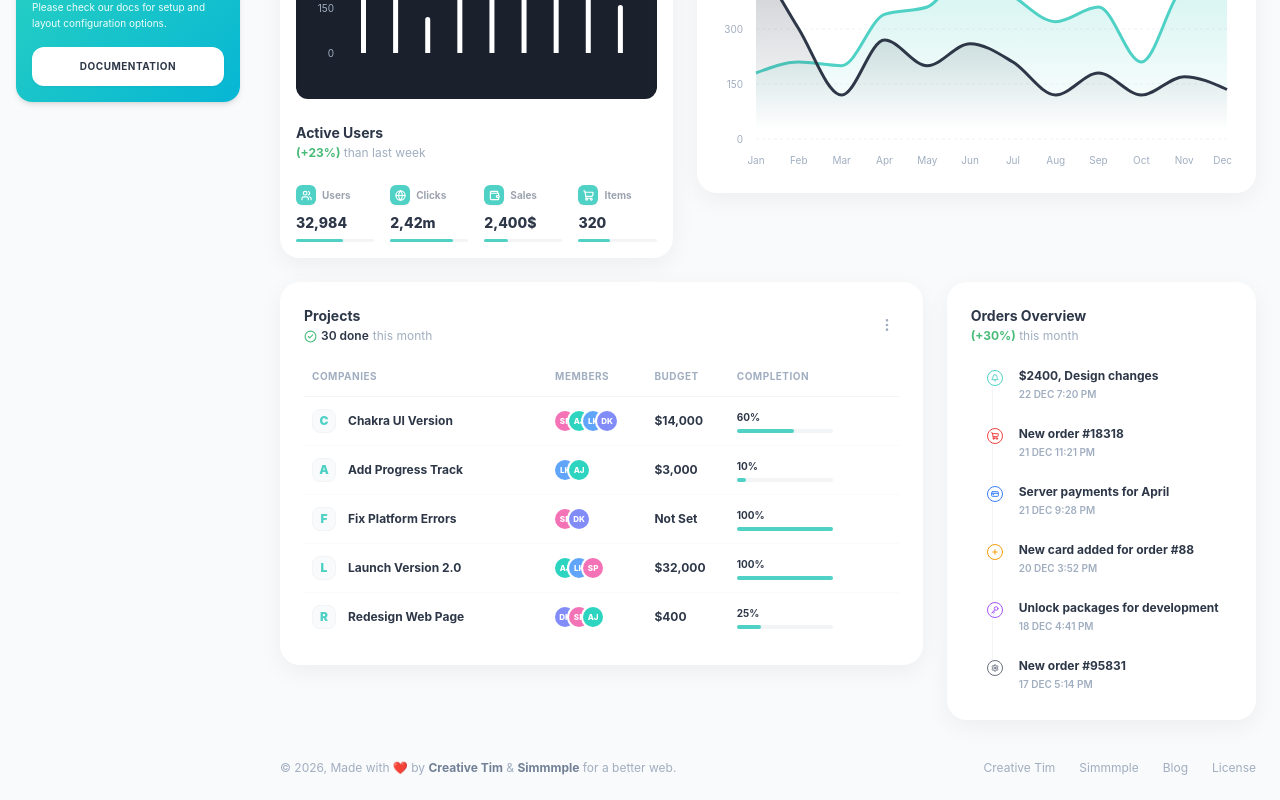
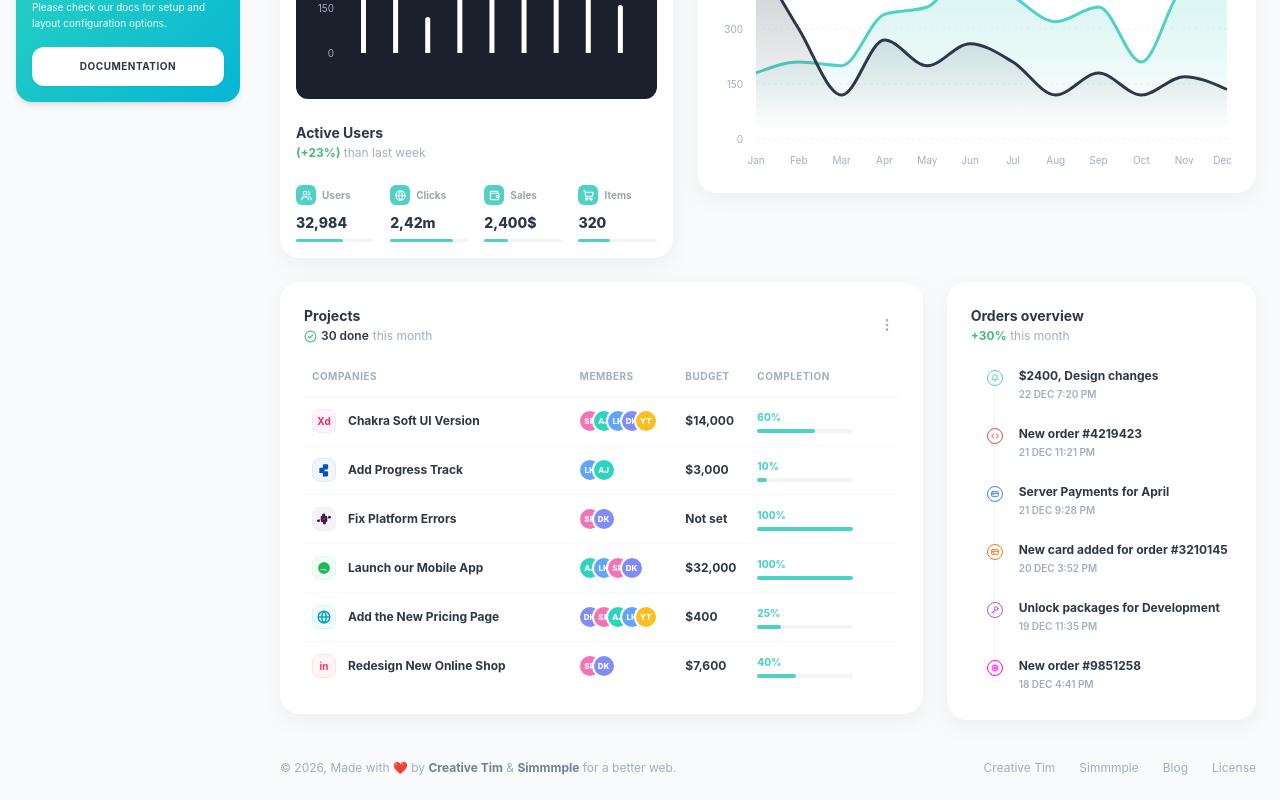
Before and after one commit to shantopaul/Purity-UI-Dashboard, a React (Vite) app: page /dashboard in a window 1280 px wide. Shown: the part 674-1474 px from the top of the page. Built offline with nearby package versions, Linux system fonts and the light colour scheme.

Commit message:
Align projects table data and orders timeline with design mockup

```diff
--- a/src/components/dashboard/MiniProjectsTable.jsx
+++ b/src/components/dashboard/MiniProjectsTable.jsx
@@ -2,39 +2,46 @@ import { CheckCircle2, MoreVertical } from "lucide-react";
 
 const projects = [
   {
-    name: "Chakra UI Version",
+    name: "Chakra Soft UI Version",
     budget: "$14,000",
     progress: 60,
-    members: ["SP", "AJ", "LK", "DK"],
-    status: "in-progress",
+    members: ["SP", "AJ", "LK", "DK", "YT"],
+    logoType: "xd",
   },
   {
     name: "Add Progress Track",
     budget: "$3,000",
     progress: 10,
     members: ["LK", "AJ"],
-    status: "in-progress",
+    logoType: "jira",
   },
   {
     name: "Fix Platform Errors",
-    budget: "Not Set",
+    budget: "Not set",
     progress: 100,
     members: ["SP", "DK"],
-    status: "done",
+    logoType: "slack",
   },
   {
-    name: "Launch Version 2.0",
+    name: "Launch our Mobile App",
     budget: "$32,000",
     progress: 100,
-    members: ["AJ", "LK", "SP"],
-    status: "done",
+    members: ["AJ", "LK", "SP", "DK"],
+    logoType: "spotify",
   },
   {
-    name: "Redesign Web Page",
+    name: "Add the New Pricing Page",
     budget: "$400",
     progress: 25,
-    members: ["DK", "SP", "AJ"],
-    status: "in-progress",
+    members: ["DK", "SP", "AJ", "LK", "YT"],
+    logoType: "web",
+  },
+  {
+    name: "Redesign New Online Shop",
+    budget: "$7,600",
+    progress: 40,
+    members: ["SP", "DK"],
+    logoType: "redesign",
   },
 ];
 
@@ -43,6 +50,68 @@ const memberColors = {
   AJ: "bg-teal-400",
   LK: "bg-blue-400",
   DK: "bg-indigo-400",
+  YT: "bg-amber-400",
+};
+
+const renderLogo = (type) => {
+  switch (type) {
+    case "xd":
+      return (
+        <div className="w-6 h-6 rounded-lg bg-[#FF00FF]/5 flex items-center justify-center border border-pink-100 text-[10px] font-bold text-[#E1306C] select-none">
+          Xd
+        </div>
+      );
+    case "jira":
+      return (
+        <div className="w-6 h-6 rounded-lg bg-[#0052CC]/5 flex items-center justify-center border border-blue-100 text-xs font-black text-[#0052CC] select-none">
+          <svg className="w-3.5 h-3.5 fill-current" viewBox="0 0 24 24">
+            <path d="M11.5 2C10.7 2 10 2.7 10 3.5V11h7.5c.8 0 1.5-.7 1.5-1.5V3.5C19 2.7 18.3 2 17.5 2h-6zm-6 6C4.7 8 4 8.7 4 9.5V17h7.5c.8 0 1.5-.7 1.5-1.5V9.5C13 8.7 12.3 8 11.5 8h-6zm6 6C10.7 14 10 14.7 10 15.5V23h7.5c.8 0 1.5-.7 1.5-1.5V15.5c0-.8-.7-1.5-1.5-1.5h-6z" />
+          </svg>
+        </div>
+      );
+    case "slack":
+      return (
+        <div className="w-6 h-6 rounded-lg bg-[#4A154B]/5 flex items-center justify-center border border-purple-100 text-xs font-black text-[#4A154B] select-none">
+          <svg className="w-3.5 h-3.5 fill-current" viewBox="0 0 24 24">
+            <path d="M5.042 15.165a2.528 2.528 0 0 1-2.52 2.523 2.528 2.528 0 0 1-2.522-2.523 2.528 2.528 0 0 1 2.522-2.52h2.52v2.52zm1.261 0a2.528 2.528 0 0 1 2.52-2.52h5.043a2.528 2.528 0 0 1 2.522 2.52 2.528 2.528 0 0 1-2.522 2.52H8.823a2.528 2.528 0 0 1-2.52-2.52zM8.823 5.043a2.528 2.528 0 0 1 2.52-2.52 2.528 2.528 0 0 1 2.522 2.52v2.52h-2.522a2.528 2.528 0 0 1-2.52-2.52zm0 1.261a2.528 2.528 0 0 1 2.52 2.52v5.043a2.528 2.528 0 0 1-2.52 2.522 2.528 2.528 0 0 1-2.52-2.522V8.824a2.528 2.528 0 0 1 2.52-2.52zM18.958 8.824a2.528 2.528 0 0 1 2.52-2.522 2.528 2.528 0 0 1 2.522 2.522 2.528 2.528 0 0 1-2.522 2.52h-2.52V8.824zm-1.261 0a2.528 2.528 0 0 1-2.52 2.52h-5.043a2.528 2.528 0 0 1-2.522-2.52 2.528 2.528 0 0 1 2.522-2.52h5.043a2.528 2.528 0 0 1 2.52 2.52zM15.177 18.958a2.528 2.528 0 0 1-2.52 2.52 2.528 2.528 0 0 1-2.522-2.52v-2.52h2.522a2.528 2.528 0 0 1 2.52 2.52zm0-1.261a2.528 2.528 0 0 1-2.52-2.52v-5.043a2.528 2.528 0 0 1 2.52-2.522 2.528 2.528 0 0 1 2.522 2.522v5.043a2.528 2.528 0 0 1-2.522 2.52z" />
+          </svg>
+        </div>
+      );
+    case "spotify":
+      return (
+        <div className="w-6 h-6 rounded-lg bg-[#1DB954]/5 flex items-center justify-center border border-green-100 text-xs font-black text-[#1DB954] select-none">
+          <svg className="w-3.5 h-3.5 fill-current" viewBox="0 0 24 24">
+            <path d="M12 2C6.477 2 2 6.477 2 12s4.477 10 10 10 10-4.477 10-10S17.523 2 12 2zm4.586 14.424c-.18.295-.565.387-.86.207-2.377-1.454-5.37-1.783-8.893-.98-.336.075-.668-.135-.744-.47-.077-.337.135-.668.47-.743 3.856-.88 7.15-.5 9.822 1.135.296.18.387.563.205.85z" />
+          </svg>
+        </div>
+      );
+    case "web":
+      return (
+        <div className="w-6 h-6 rounded-lg bg-[#00A3C4]/5 flex items-center justify-center border border-cyan-100 text-xs font-black text-[#00A3C4] select-none">
+          <svg
+            className="w-3.5 h-3.5 fill-none stroke-current"
+            viewBox="0 0 24 24"
+            strokeWidth="2.5"
+          >
+            <circle cx="12" cy="12" r="10" />
+            <path d="M12 2a14.5 14.5 0 000 20 14.5 14.5 0 000-20" />
+            <path d="M2 12h20" />
+          </svg>
+        </div>
+      );
+    case "redesign":
+      return (
+        <div className="w-6 h-6 rounded-lg bg-[#FF3366]/5 flex items-center justify-center border border-red-100 text-[10px] font-bold text-[#FF3366] select-none">
+          in
+        </div>
+      );
+    default:
+      return (
+        <div className="w-6 h-6 rounded-lg bg-gray-50 flex items-center justify-center border border-gray-100 text-xs font-black text-primary select-none">
+          P
+        </div>
+      );
+  }
 };
 
 export default function MiniProjectsTable() {
@@ -82,9 +151,7 @@ export default function MiniProjectsTable() {
                 {/* Company Name */}
                 <td className="py-3 pl-2">
                   <div className="flex items-center gap-3">
-                    <div className="w-6 h-6 rounded-lg bg-gray-50 flex items-center justify-center border border-gray-100 text-xs font-black text-primary select-none">
-                      {project.name.charAt(0)}
-                    </div>
+                    {renderLogo(project.logoType)}
                     <span className="text-xs font-bold text-dark">
                       {project.name}
                     </span>
@@ -115,7 +182,7 @@ export default function MiniProjectsTable() {
                 {/* Completion Progress Bar */}
                 <td className="py-3 pr-2">
                   <div className="flex flex-col gap-1 w-24">
-                    <span className="text-[10px] font-bold text-dark">
+                    <span className="text-[10px] font-extrabold text-primary">
                       {project.progress}%
                     </span>
                     <div className="w-full bg-gray-100 rounded-full h-1">
--- a/src/components/dashboard/OrdersOverviewTimeline.jsx
+++ b/src/components/dashboard/OrdersOverviewTimeline.jsx
@@ -1,10 +1,9 @@
 import {
   Bell,
-  ShoppingCart,
   CreditCard,
   Key,
   Settings,
-  Plus,
+  Code,
 } from "lucide-react";
 
 const timelineData = [
@@ -15,33 +14,33 @@ const timelineData = [
     icon: Bell,
   },
   {
-    title: "New order #18318",
+    title: "New order #4219423",
     time: "21 DEC 11:21 PM",
     color: "border-red-500 text-red-500",
-    icon: ShoppingCart,
+    icon: Code,
   },
   {
-    title: "Server payments for April",
+    title: "Server Payments for April",
     time: "21 DEC 9:28 PM",
     color: "border-blue-500 text-blue-500",
     icon: CreditCard,
   },
   {
-    title: "New card added for order #88",
+    title: "New card added for order #3210145",
     time: "20 DEC 3:52 PM",
-    color: "border-amber-500 text-amber-500",
-    icon: Plus,
+    color: "border-orange-500 text-orange-500",
+    icon: CreditCard,
   },
   {
-    title: "Unlock packages for development",
-    time: "18 DEC 4:41 PM",
+    title: "Unlock packages for Development",
+    time: "19 DEC 11:35 PM",
     color: "border-purple-500 text-purple-500",
     icon: Key,
   },
   {
-    title: "New order #95831",
-    time: "17 DEC 5:14 PM",
-    color: "border-gray-500 text-gray-500",
+    title: "New order #9851258",
+    time: "18 DEC 4:41 PM",
+    color: "border-[#FF00FF] text-[#FF00FF]",
     icon: Settings,
   },
 ];
@@ -51,16 +50,16 @@ export default function OrdersOverviewTimeline() {
     <div className="bg-white rounded-card shadow-card p-6 flex flex-col gap-6">
       {/* Header */}
       <div>
-        <h3 className="text-sm font-bold text-dark">Orders Overview</h3>
+        <h3 className="text-sm font-bold text-dark">Orders overview</h3>
         <p className="text-xs text-lightText mt-0.5">
-          <span className="text-success font-bold">(+30%)</span> this month
+          <span className="text-success font-bold">+30%</span> this month
         </p>
       </div>
 
       {/* Timeline items list */}
       <div className="flex flex-col relative pl-4">
         {/* Continuous connector line */}
-        <div className="absolute top-2 bottom-6 left-[21px] w-[1px] bg-gray-100" />
+        <div className="absolute top-2 bottom-6 left-[23px] w-[1px] bg-gray-100" />
 
         {timelineData.map((item, i) => {
           const Icon = item.icon;
```
